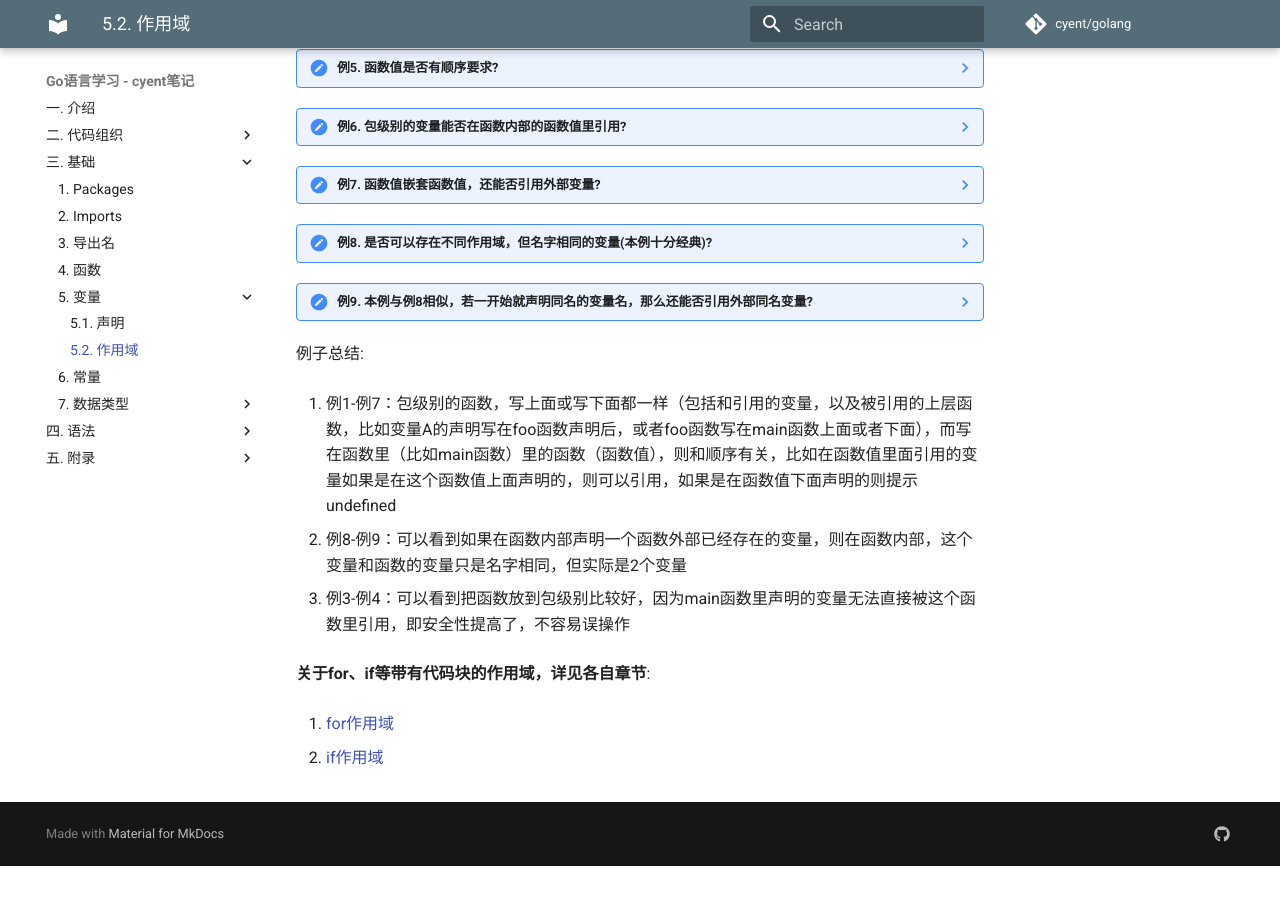
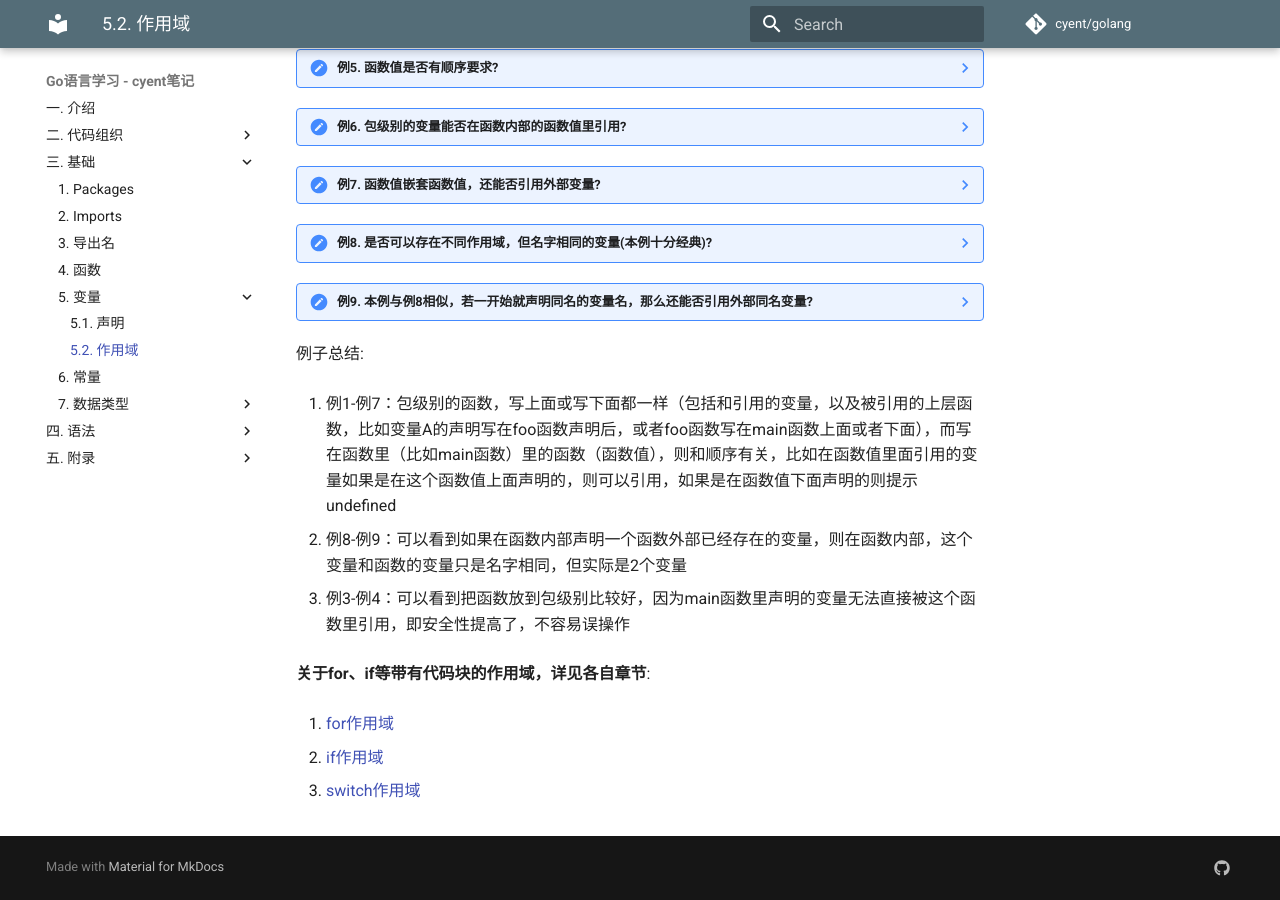
Before and after one commit to yxhsea/golang, an MkDocs documentation site: the page built from docs/basic/variable_affect.md, in a window 1280 px wide and 900 px high, scrolled down 578 px. Built offline with MkDocs 1.6.1 and Material for MkDocs 9.7.7, drawn with Linux system fonts in a browser that asks for light colours; comment, search, counter and statistics services are not loaded; old or Windows-style settings are respelled for this version of MkDocs; before the commit the page ends 1444 px from its top, so only the background shows below that.

Commit message:
add switch link

```diff
--- a/docs/basic/variable_affect.md
+++ b/docs/basic/variable_affect.md
@@ -205,3 +205,5 @@
 1. [for作用域](/syntax/for/#_4)
 
 2. [if作用域](/syntax/if/#_3)
+
+3. [switch作用域](/syntax/switch/#_4)
```
